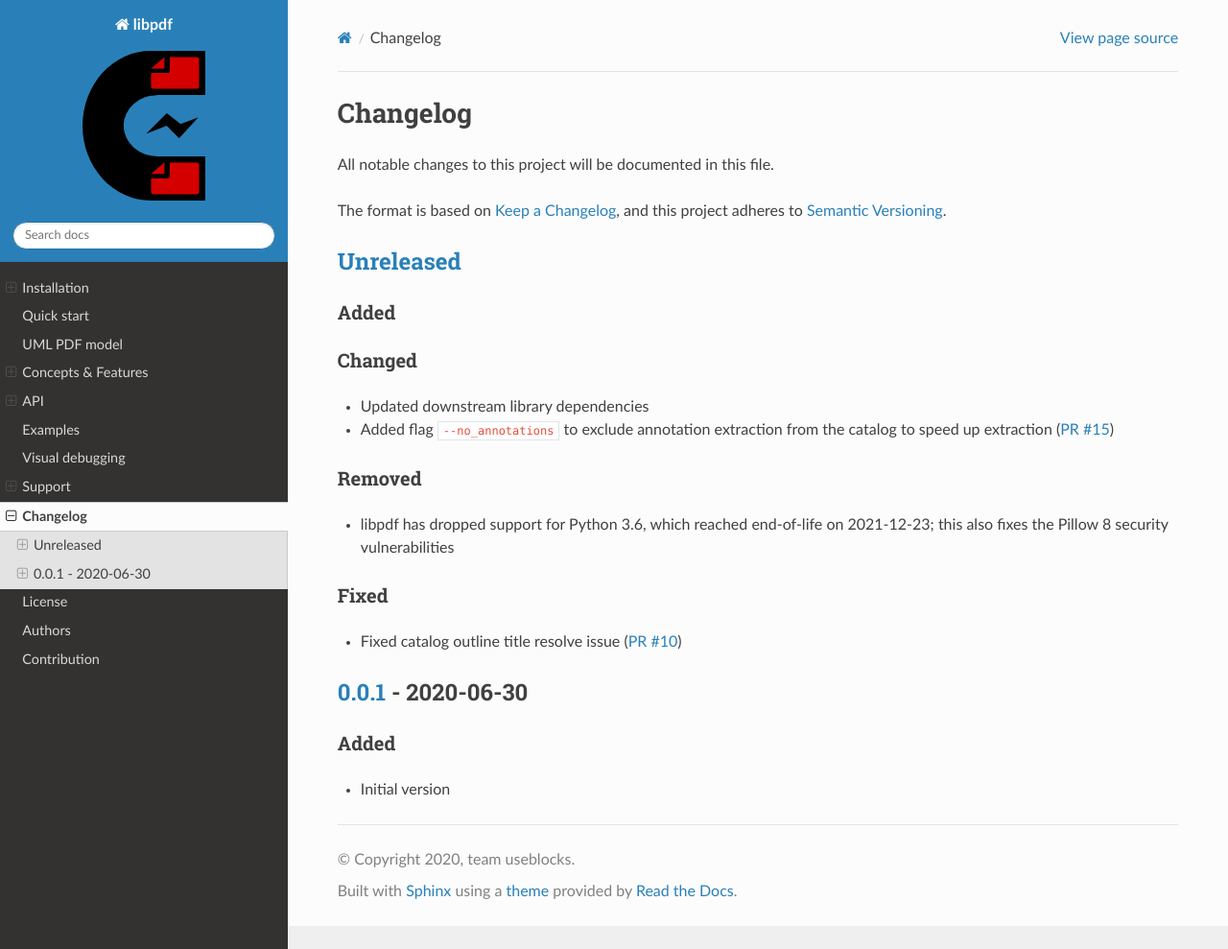
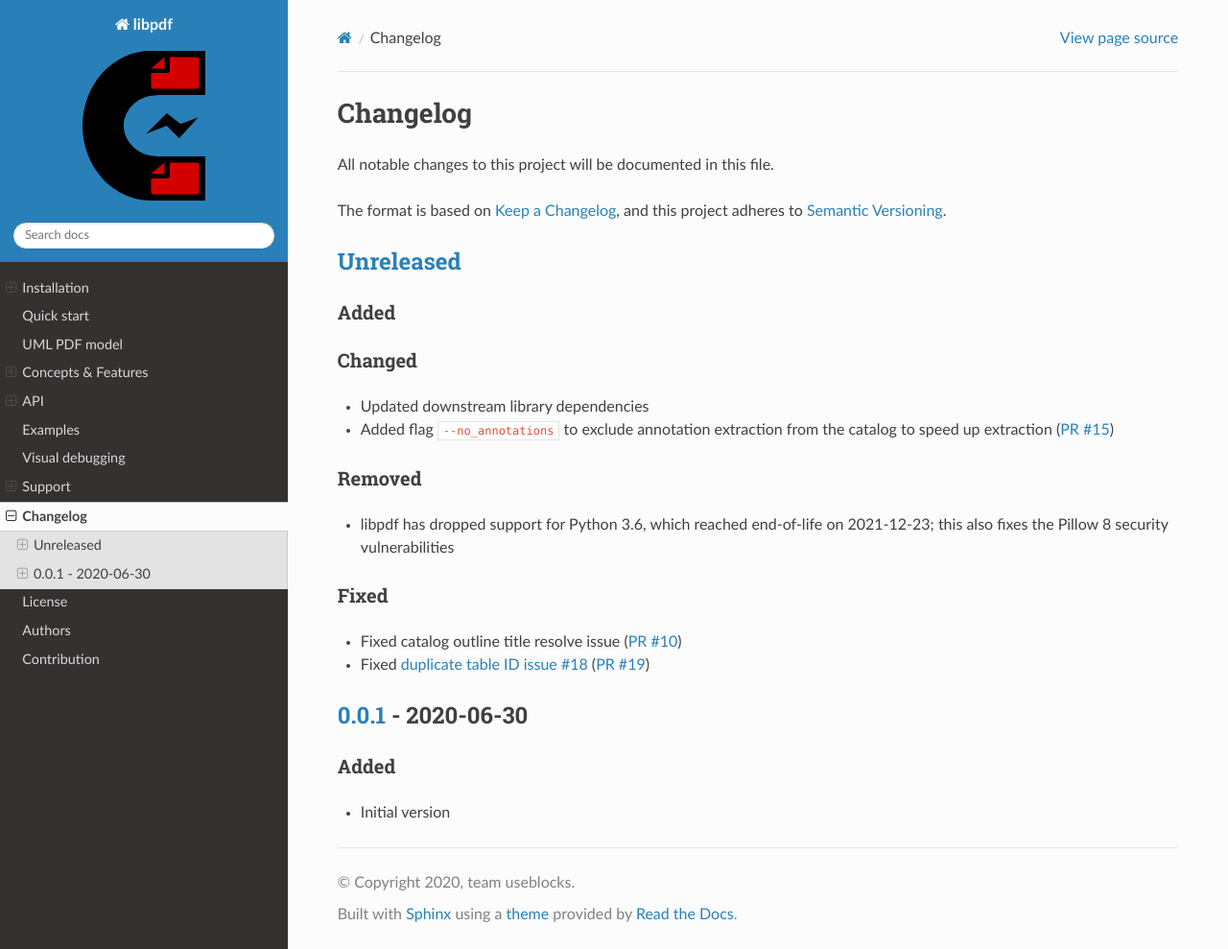
Before and after one commit to useblocks/libpdf, a Sphinx documentation site: the page built from docs/contents/changelog.rst, in a window 1280 px wide and 989 px high. Shown: the whole window at 96% size. Built offline with Sphinx 7.4.7 and the Read the Docs theme 2.0.0, drawn with Linux system fonts in a browser that asks for light colours.

Commit message:
Updated changelog for PR #19

```diff
--- a/docs/contents/changelog.rst
+++ b/docs/contents/changelog.rst
@@ -38,6 +38,8 @@ Fixed
 ~~~~~
 
 - Fixed catalog outline title resolve issue (`PR #10 <https://github.com/useblocks/libpdf/pull/10>`_)
+- Fixed `duplicate table ID issue #18 <https://github.com/useblocks/libpdf/issues/18>`_
+  (`PR #19 <https://github.com/useblocks/libpdf/pull/19>`_)
 
 __ https://github.com/useblocks/libpdf/releases/tag/v0.0.1
 
```
